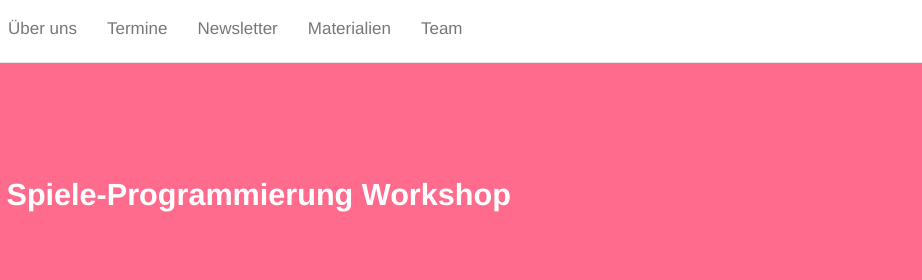
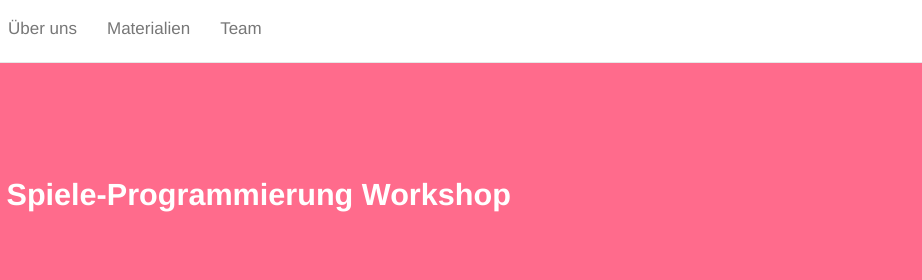
Before and after one commit to qubodup/esp, a plain HTML site: page index.html in a window 1280 px wide. Shown: the top 280 px of the page, 191-1113 px from the left. Drawn offline with nearby package versions, Linux system fonts and the light colour scheme; a script that the page names is missing.

Commit message:
navigation made relevant

```diff
--- a/index.html
+++ b/index.html
@@ -23,9 +23,9 @@
   <div class="navbar-collapse collapse">
     <ul class="nav navbar-nav navbar-left">
       <li><a href="#start">Über uns</a></li>
-      <li><a href="#termine">Termine</a></li>
-      <li><a href="#newsletter">Newsletter</a></li>
       <li><a href="#material">Materialien</a></li>
+      <!--<li><a href="#termine">Termine</a></li>-->
+      <!--<li><a href="#newsletter">Newsletter</a></li>-->
       <li><a href="#team">Team</a></li>
     </ul>
     <ul class="nav navbar-nav navbar-right">
```
